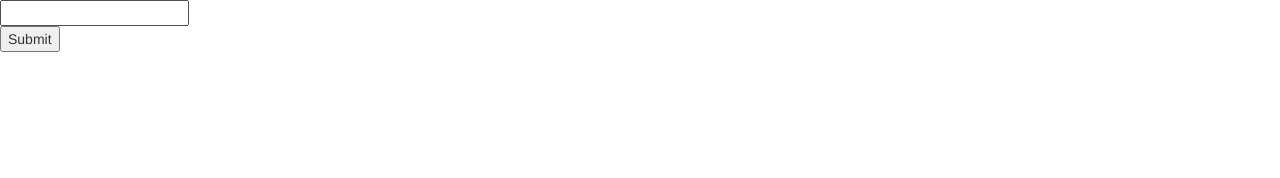
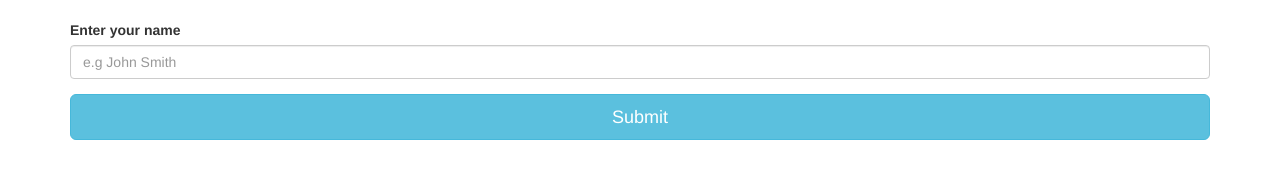
Before and after one commit to ImErvin/Problem-Sheet-Flask, a plain HTML site: page static/index.html in a window 1280 px wide. Drawn offline with nearby package versions, Linux system fonts and the light colour scheme.

Commit message:
Step 5 and 6 complete.

```diff
--- a/static/index.html
+++ b/static/index.html
@@ -18,21 +18,26 @@
     <![endif]-->
   </head>
   <body>
-
-	 <input type="text" id="name" value=""></input>
-	</br>
-	<button id="myButton">Submit</button>
+	 <div class="container">
+		 <form action="/name" method="POST">
+		  <div class="form-group">
+			<label for="exampleInputEmail1"></br>Enter your name</label>
+			<input type="text" class="form-control" name="name" id="name" placeholder="e.g John Smith">
+		  </div>
+		  <button type="submit" class="btn btn-info btn-lg btn-block">Submit</button>
+		</form>
+	 </div>
 
     <!-- jQuery (necessary for Bootstrap's JavaScript plugins) -->
     <script src="https://ajax.googleapis.com/ajax/libs/jquery/1.12.4/jquery.min.js"></script>
 	<script>
-	var name;
+	/*var name;
 	name = document.getElementById("name").value;
 
 		$("#myButton").click(function(event){
 			event.preventDefault();
 			$.get("http://127.0.0.1:5000/name/"+name, function(data) { alert("Success\n Data: " + data)});
-		});
+		});*/
 	</script>
     <!-- Include all compiled plugins (below), or include individual files as needed -->
     <script src="https://maxcdn.bootstrapcdn.com/bootstrap/3.3.7/js/bootstrap.min.js"></script>
```
Also changed, not shown: 1 other file.
